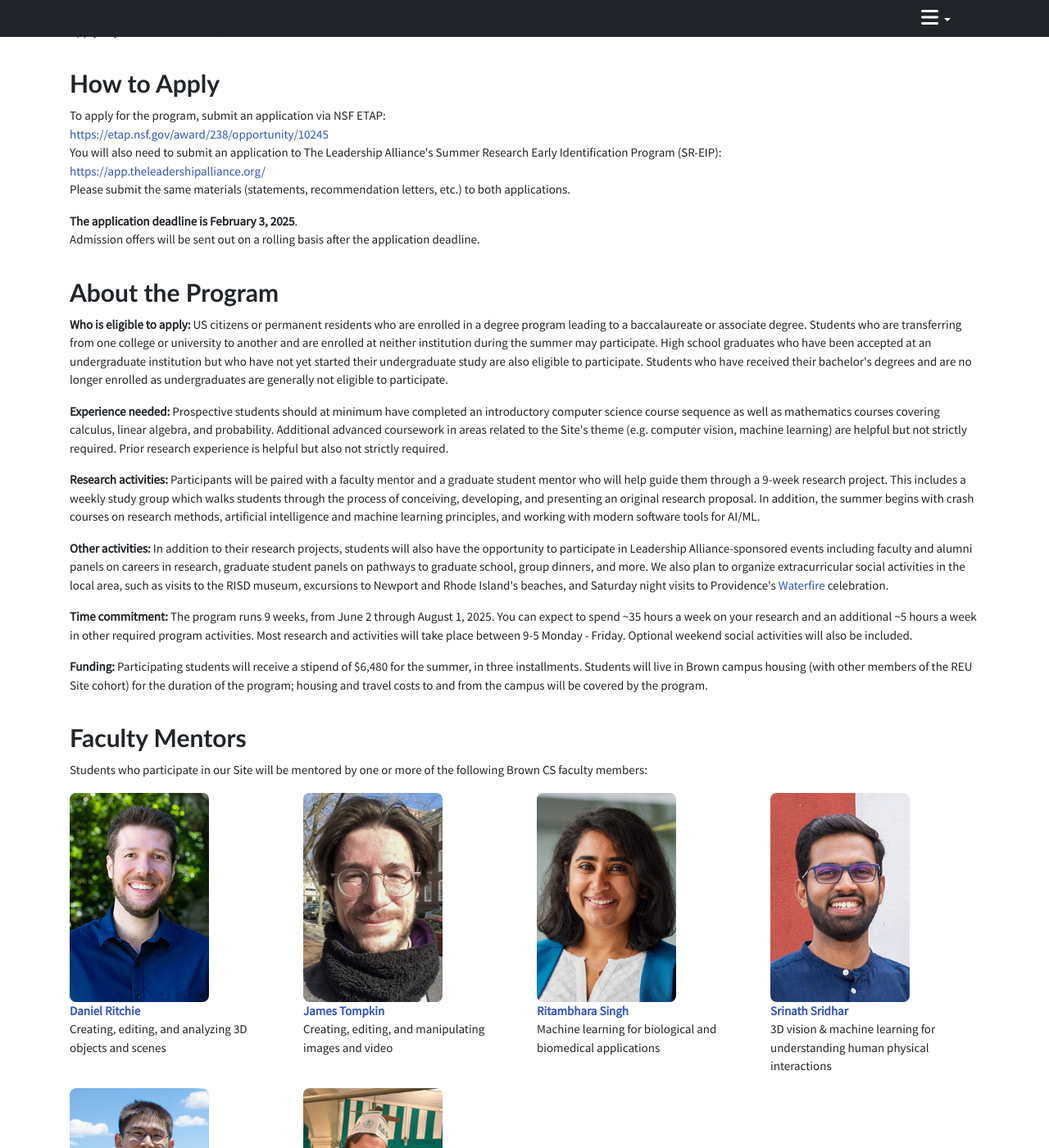
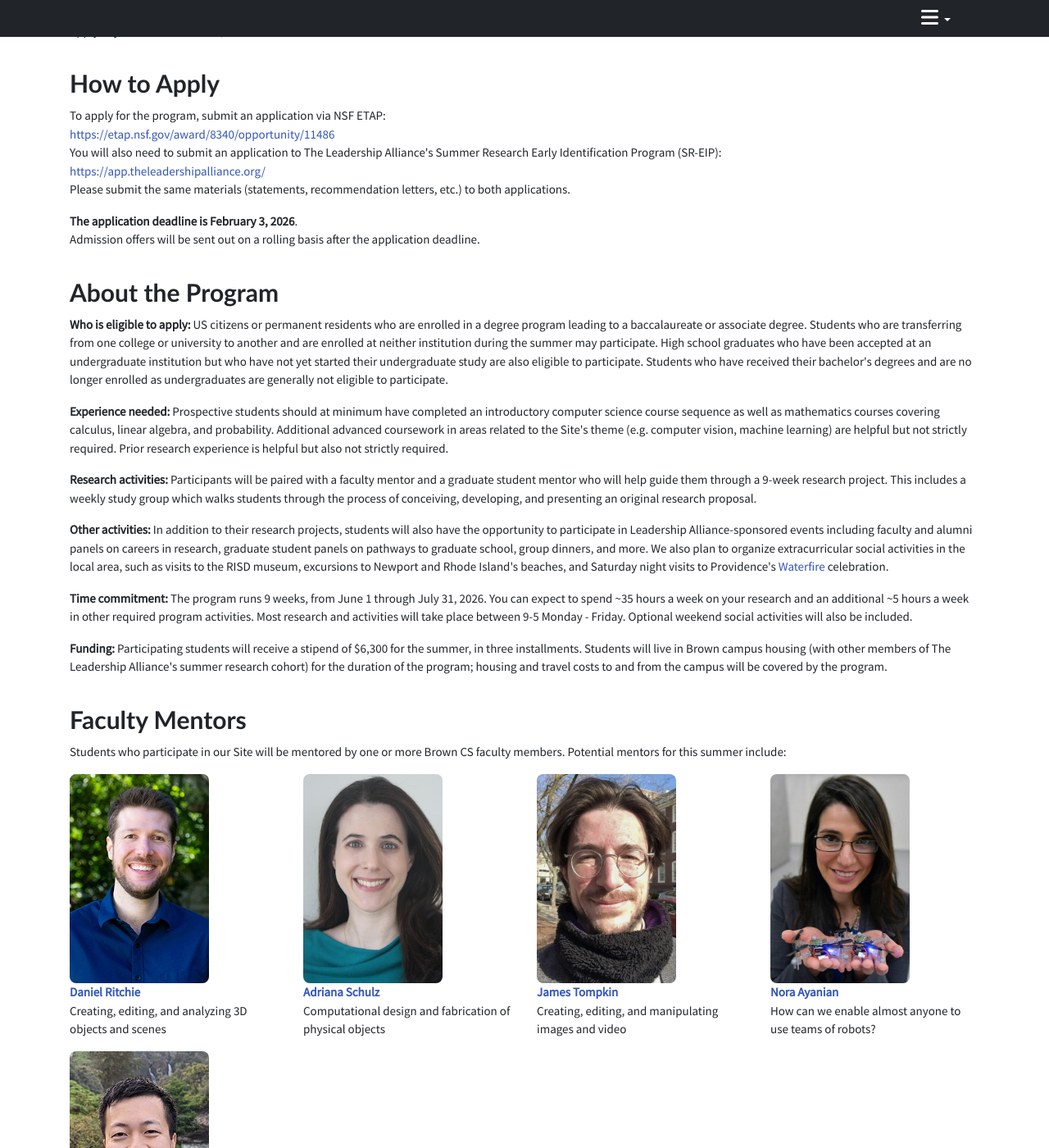
Before and after one commit to dritchie/reu-site-webpage, a Jekyll site: the page built from index.html, in a window 1280 px wide and 1400 px high, scrolled down 712 px. Shown: the whole window at 82% size. Built offline with Jekyll 4.4.1, drawn with Linux system fonts in a browser that asks for light colours; nearby versions of some CDN libraries; some of the changed text lies outside the part shown.

Commit message:
Updates for summer '26; open applications.

```diff
--- a/_data/faculty.json
+++ b/_data/faculty.json
@@ -6,33 +6,27 @@
         "areas": "Creating, editing, and analyzing 3D objects and scenes"
     },
     {
+        "name": "Adriana Schulz",
+        "photo_id": "adriana",
+        "homepage": "https://www.computationaldesign.group/adriana",
+        "areas": "Computational design and fabrication of physical objects"
+    },
+    {
         "name": "James Tompkin",
         "photo_id": "james",
         "homepage": "http://jamestompkin.com/",
         "areas": "Creating, editing, and manipulating images and video"
     },
     {
-        "name": "Ritambhara Singh",
-        "photo_id": "rita",
-        "homepage": "https://ritambharasingh.com/",
-        "areas": "Machine learning for biological and biomedical applications"
+        "name": "Nora Ayanian",
+        "photo_id": "nora",
+        "homepage": "https://engineering.brown.edu/people/nora-ayanian",
+        "areas": "How can we enable almost anyone to use teams of robots?"
     },
     {
-        "name": "Srinath Sridhar",
-        "photo_id": "srinath",
-        "homepage": "https://srinathsridhar.com",
-        "areas": "3D vision & machine learning for understanding human physical interactions"
-    },
-    {
-        "name": "Chen Sun",
-        "photo_id": "chen",
-        "homepage": "https://chensun.me/",
-        "areas": "Multimodal machine learning for computer vision to help language understanding, robotics, and social science"
-    },
-    {
-        "name": "Randall Balestriero",
-        "photo_id": "randall",
-        "homepage": "https://randallbalestriero.github.io/",
-        "areas": "Practical theory for machine learning"
+        "name": "Jeff Huang",
+        "photo_id": "jeff",
+        "homepage": "https://jeffhuang.com/",
+        "areas": "Building personalized systems based on user behavior data"
     }
 ]
--- a/index.html
+++ b/index.html
@@ -40,9 +40,9 @@
     <img id='banner-img' src='img/banner.png'></img>
 </div>
 
-<!-- <div class="alert alert-success" role="alert">
-    Applications for Summer '25 are now open! See "How to Apply" below.
-</div> -->
+<div class="alert alert-success" role="alert">
+    Applications for Summer '26 are now open! See "How to Apply" below.
+</div>
 <!-- <div class="alert alert-danger" role="alert">
     Applications for Summer '25 closed on Februrary 3rd. As running the program this summer is contingent on NSF funding, application review (and thus admission decisions) will be delayed until the NSF resumes normal operations and notifies us of our funding status. We will update this page with more information as soon as we have it.
 </div> -->
@@ -51,9 +51,9 @@
     <br/>
     Admissions will be finalized by April 14. Please do not contact us about the status of your application.
 </div> -->
-<div class="alert alert-secondary" role="alert">
+<!-- <div class="alert alert-secondary" role="alert">
     Admissions for Summer '25 are now complete. If you are interested in applying for Summer '26, please check back in late fall for updated information.
-</div>
+</div> -->
 
 <div id='welcome-section' class='mainitem'>
     <div class='anchor'>
@@ -62,7 +62,7 @@
     </div>
     <p>
         <a href="https://cs.brown.edu">Brown Computer Science</a> is proud to present "Artificial Intelligence for Computational Creativity," an NSF Summer REU Site.
-        This is a 9-week, fully-funded, summer residential program which brings students to the Brown University campus <b>June 2 -- August 1, 2025</b> to conduct original research with computer science faculty and graduate students.
+        This is a 9-week, fully-funded, summer residential program which brings students to the Brown University campus <b>June 1 -- July 31, 2026</b> to conduct original research with computer science faculty and graduate students.
         Our intellectual focus is creative applications of artificial intelligence: potential research topics include creative generative models (of visual and textual content), detecting “fake” generated content, AI for game playing, user experience design for creative AI systems, and more. Research in this field is poised to revolutionize the means of personal expression for everyone: in writing, photography, design, architecture, and more.
     </p>
 
@@ -85,7 +85,7 @@
     <p>
         To apply for the program, submit an application via NSF ETAP:
         <br/>
-        <a href="https://etap.nsf.gov/award/238/opportunity/10245">https://etap.nsf.gov/award/238/opportunity/10245</a>
+        <a href="https://etap.nsf.gov/award/8340/opportunity/11486">https://etap.nsf.gov/award/8340/opportunity/11486</a>
         <br/>
         You will also need to submit an application to The Leadership Alliance's Summer Research Early Identification Program (SR-EIP):
         <br/>
@@ -94,7 +94,7 @@
         Please submit the same materials (statements, recommendation letters, etc.) to both applications.
     </p>
     <p>
-        <strong>The application deadline is February 3, 2025</strong>.
+        <strong>The application deadline is February 3, 2026</strong>.
         <br/>
         Admission offers will be sent out on a rolling basis after the application deadline.
     </p>
@@ -115,7 +115,7 @@
     <p>
         <b>Research activities:</b> Participants will be paired with a faculty mentor and a graduate student mentor who will help guide them through a 9-week research project.
         This includes a weekly study group which walks students through the process of conceiving, developing, and presenting an original research proposal.
-        In addition, the summer begins with crash courses on research methods, artificial intelligence and machine learning principles, and working with modern software tools for AI/ML.
+        <!-- In addition, the summer begins with crash courses on research methods, artificial intelligence and machine learning principles, and working with modern software tools for AI/ML. -->
     </p>
     <p>
         <b>Other activities:</b> In addition to their research projects, students will also have the opportunity to participate in Leadership Alliance-sponsored events including faculty and alumni panels on careers in research, graduate student panels on pathways to graduate school, group dinners, and more. We also plan to organize extracurricular social activities in the local area, such as visits to the RISD
@@ -123,10 +123,10 @@
         celebration.
     </p>
     <p>
-        <b>Time commitment:</b> The program runs 9 weeks, from June 2 through August 1, 2025. You can expect to spend ~35 hours a week on your research and an additional ~5 hours a week in other required program activities. Most research and activities will take place between 9-5 Monday - Friday. Optional weekend social activities will also be included.
+        <b>Time commitment:</b> The program runs 9 weeks, from June 1 through July 31, 2026. You can expect to spend ~35 hours a week on your research and an additional ~5 hours a week in other required program activities. Most research and activities will take place between 9-5 Monday - Friday. Optional weekend social activities will also be included.
     </p>
     <p>
-        <b>Funding:</b> Participating students will receive a stipend of $6,480 for the summer, in three installments. Students will live in Brown campus housing (with other members of the REU Site cohort) for the duration of the program; housing and travel costs to and from the campus will be covered by the program.
+        <b>Funding:</b> Participating students will receive a stipend of $6,300 for the summer, in three installments. Students will live in Brown campus housing (with other members of The Leadership Alliance's summer research cohort) for the duration of the program; housing and travel costs to and from the campus will be covered by the program.
     </p>
 
 </div>
@@ -137,7 +137,7 @@
         <div class='mainheader'>Faculty Mentors</div>
     </div>
     <p>
-        Students who participate in our Site will be mentored by one or more of the following Brown CS faculty members:
+        Students who participate in our Site will be mentored by one or more Brown CS faculty members. Potential mentors for this summer include:
     </p>
 
     <div class='row'>
```
Also changed, not shown: img/faculty/adriana.jpg (added).
